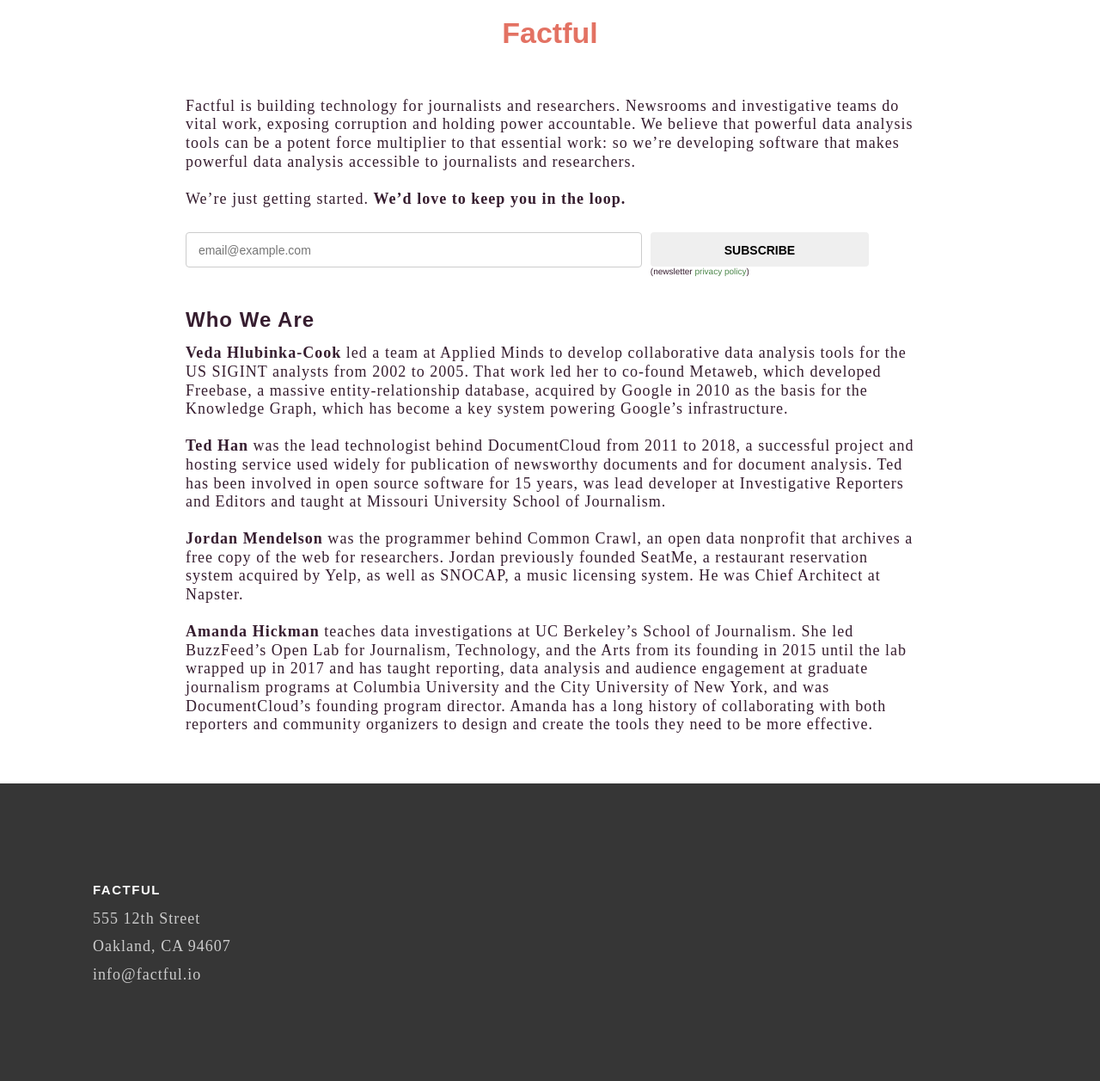
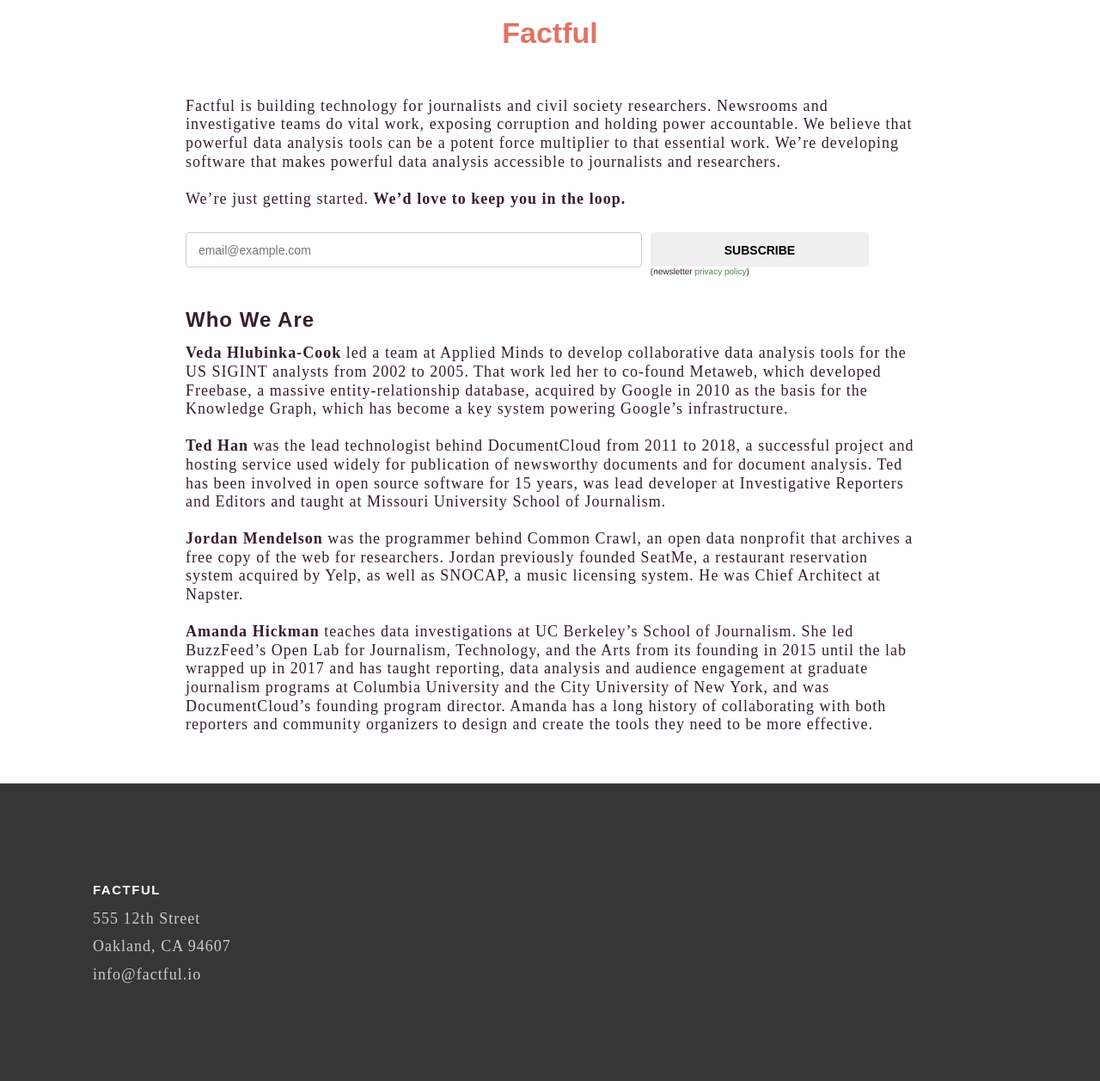
Before and after one commit to factful/factful.github.io, a Jekyll site: the page built from about.md, in a window 1280 px wide. Shown: the whole page at 86% size. Built offline with Jekyll 4.4.1, drawn with Linux system fonts in a browser that asks for light colours; nearby versions of some CDN libraries; some web fonts are replaced.

Commit message:
Tweaks based on 27-09-2018 mission review

```diff
--- a/about.md
+++ b/about.md
@@ -3,7 +3,7 @@
 ---
 
 
-Factful is building technology for journalists and researchers. Newsrooms and investigative teams do vital work, exposing corruption and holding power accountable. We believe that powerful data analysis tools can be a potent force multiplier to that essential work: so we’re developing software that makes powerful data analysis accessible to journalists and researchers.
+Factful is building technology for journalists and civil society researchers. Newsrooms and investigative teams do vital work, exposing corruption and holding power accountable. We believe that powerful data analysis tools can be a potent force multiplier to that essential work. We’re developing software that makes powerful data analysis accessible to journalists and researchers.
 
 We’re just getting started. **We’d love to keep you in the loop.**
 
```
